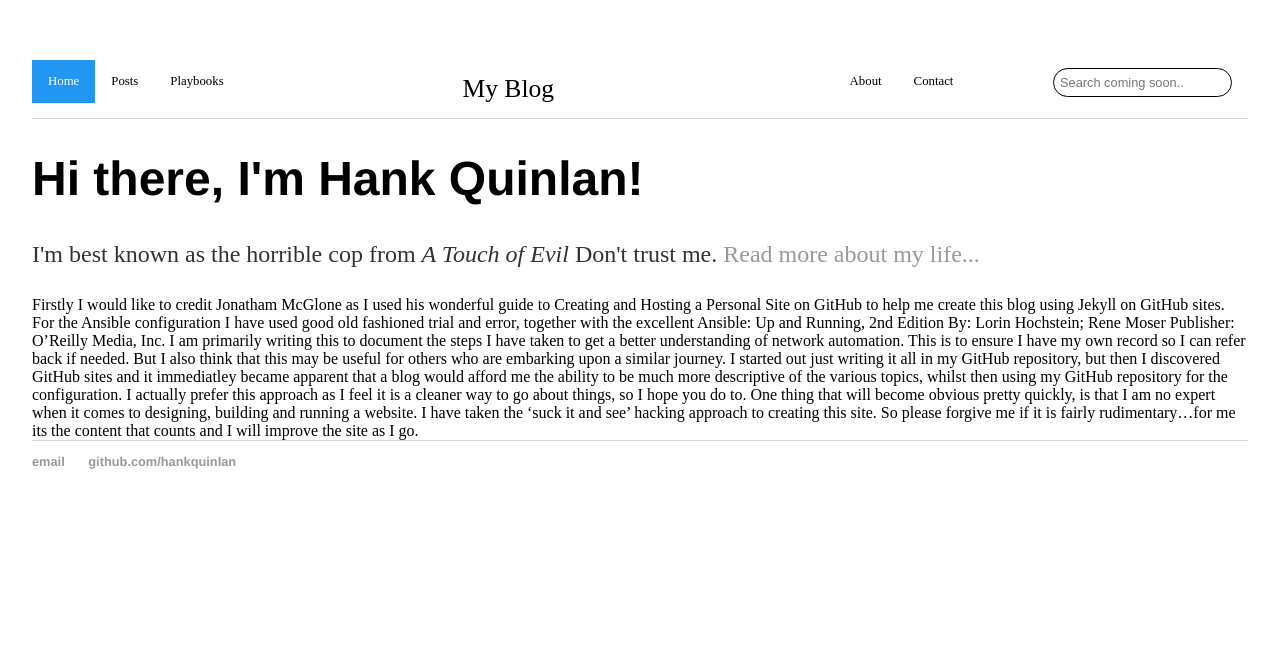
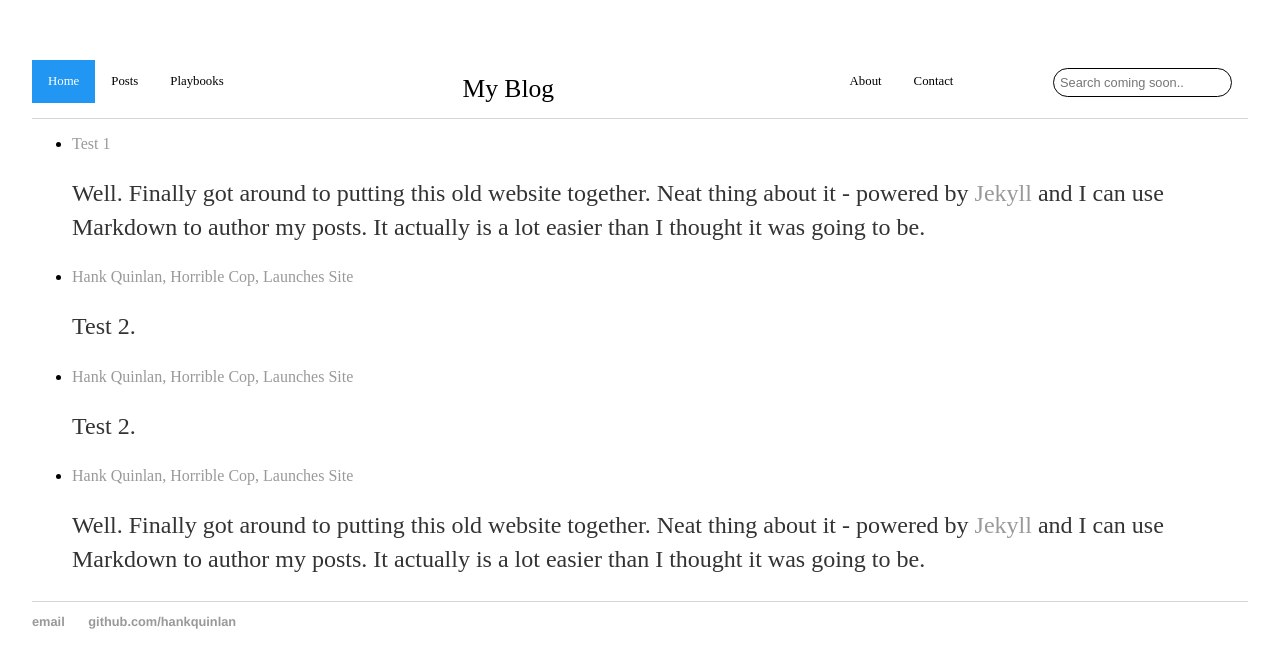
Before and after one commit to billparry99/billparry99.github.io, a Jekyll site: the page built from index.html, in a window 1280 px wide. Shown: the top 668 px of the page. Built offline with Jekyll 4.4.1, drawn with Linux system fonts in a browser that asks for light colours.

Commit message:
Update index.html

```diff
--- a/index.html
+++ b/index.html
@@ -2,19 +2,12 @@
 layout: def2
 title: Hank Quinlan, Horrible Cop
 ---
-<div class="blurb">
-	<h1>Hi there, I'm Hank Quinlan!</h1>
-	<p>I'm best known as the horrible cop from <em>A Touch of Evil</em> Don't trust me. <a href="/about">Read more about my life...</a></p>
-	Firstly I would like to credit Jonatham McGlone as I used his wonderful guide to Creating and Hosting a Personal Site on GitHub to help me create this blog using Jekyll on GitHub sites.
 
-For the Ansible configuration I have used good old fashioned trial and error, together with the excellent
-Ansible: Up and Running, 2nd Edition
-By: Lorin Hochstein; Rene Moser
-Publisher: O’Reilly Media, Inc.
-
-I am primarily writing this to document the steps I have taken to get a better understanding of network automation. This is to ensure I have my own record so I can refer back if needed. But I also think that this may be useful for others who are embarking upon a similar journey.
-
-I started out just writing it all in my GitHub repository, but then I discovered GitHub sites and it immediatley became apparent that a blog would afford me the ability to be much more descriptive of the various topics, whilst then using my GitHub repository for the configuration. I actually prefer this approach as I feel it is a cleaner way to go about things, so I hope you do to.
-
-One thing that will become obvious pretty quickly, is that I am no expert when it comes to designing, building and running a website. I have taken the ‘suck it and see’ hacking approach to creating this site. So please forgive me if it is fairly rudimentary…for me its the content that counts and I will improve the site as I go.
-</div><!-- /.blurb -->
+<ul>
+  {% for post in site.posts %}
+    <li>
+      <a href="{{ post.url }}">{{ post.title }}</a>
+      {{ post.excerpt }}
+    </li>
+  {% endfor %}
+</ul>
```
